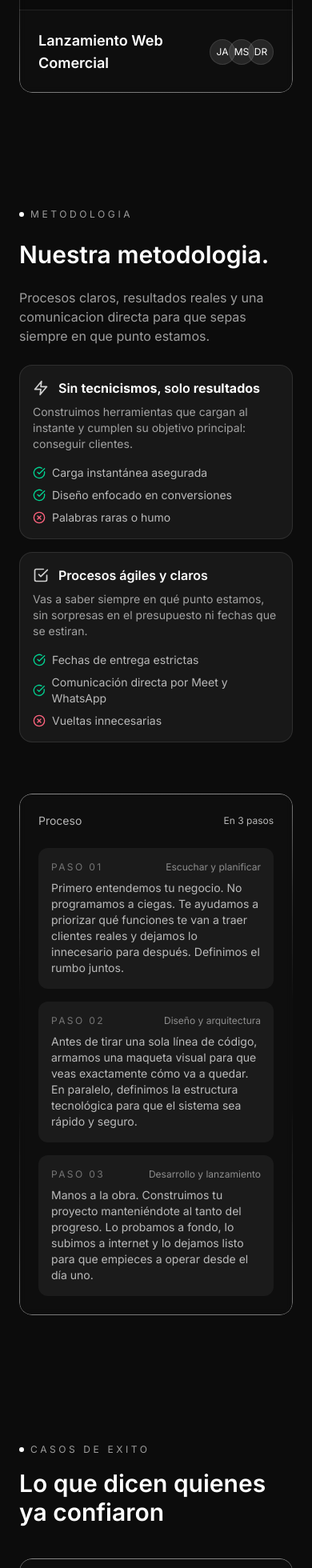
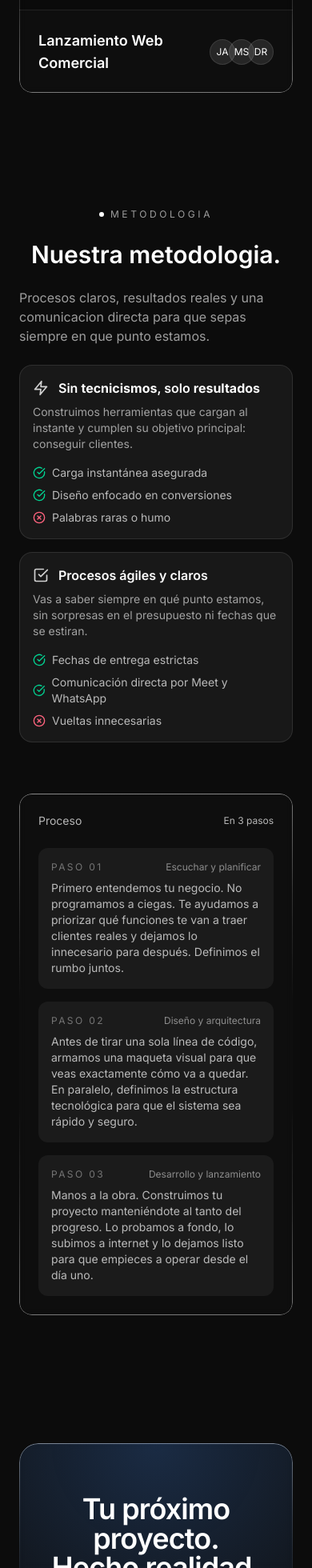
Before and after one commit to JeremiasBustos02/landing-servicios-dev, a React (Vite) app: page / in a window 390 px wide. Shown: the part 1396-3356 px from the top of the page at 80% size. Built offline with nearby package versions, Linux system fonts and the light colour scheme.

Commit message:
refactor: saque casos de exito

```diff
--- a/src/App.tsx
+++ b/src/App.tsx
@@ -30,7 +30,6 @@ export default function App() {
         <Hero />
         <AppMockup />
         <Features />
-        <Testimonials />
         <CTA />
         <Pricing />
         <FAQ />
--- a/src/components/sections/Features.tsx
+++ b/src/components/sections/Features.tsx
@@ -6,7 +6,7 @@ import { CheckCircle, XCircle } from 'lucide-react'
 export default function Features() {
   return (
     <section id="services" className="max-w-6xl mx-auto py-20 px-6 grid md:grid-cols-2 gap-16 items-center">
-      <div className="space-y-6">
+      <div className="space-y-6 flex flex-col justify-center items-center md:items-start">
         <SectionEyebrow label="Metodologia" />
         <h2 className="text-3xl md:text-4xl font-semibold">Nuestra metodologia.</h2>
         <p className="text-white/60">
@@ -36,7 +36,7 @@ export default function Features() {
           ))}
         </div>
       </div>
-      <LiquidGlassCard className="rounded-2xl p-6">
+      <LiquidGlassCard className="flex flex-col justify-center rounded-2xl p-6 mx-auto">
         <div className="flex items-center justify-between text-sm text-white/70">
           <span>Proceso</span>
           <span className="text-xs">En 3 pasos</span>
```
